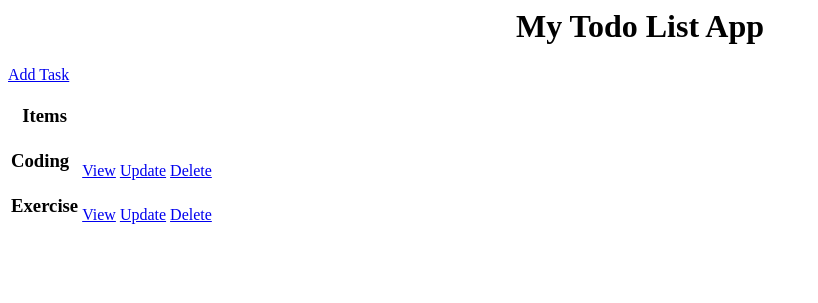
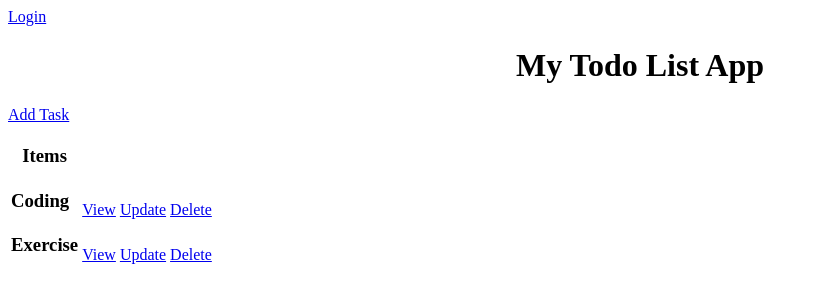
Before and after one commit to mohammed-saleek/Todo-List, a Django app: page / in a window 1280 px wide. Shown: the top 303 px of the page, without its empty margins (0-818 px from the left). Run offline with Django 3.2, Linux system fonts and the light colour scheme; data comes from the database, SQL or seed files in the repository; both versions use the stored data as it was after the commit.

Commit message:
Login and Logout

```diff
--- /dev/null
+++ b/task/templates/task/login.html
@@ -0,0 +1,6 @@
+<h1>Login</h1>
+<form method="post">
+  {% csrf_token %}
+  {{ form.as_p }}
+  <input type="submit" value="login">
+</form>
--- a/task/templates/task/task_list.html
+++ b/task/templates/task/task_list.html
@@ -1,3 +1,10 @@
+{% if request.user.is_authenticated %}
+  <p>{{request.user}}</p>
+  <a href="{% url 'logout' %}">Logout</a>
+{% else %}
+  <a href="{% url 'login' %}">Login</a>
+{% endif %}
+
 <center>
   <h1>My Todo List App</h1>
 </center>
--- a/task/urls.py
+++ b/task/urls.py
@@ -7,9 +7,13 @@ from django.urls import path
 #    path('', views.tasklist, name = 'task')]
 
 #Routes for Class Based View
-from . views import TaskList, TaskDetail, TaskCreate, TaskUpdate, TaskDelete
+from . views import TaskList, TaskDetail, TaskCreate, TaskUpdate, TaskDelete, CustomLoginView
+#Importing for user Logout
+from django.contrib.auth.views import LogoutView
 
 urlpatterns = [
+    path('login/', CustomLoginView.as_view(), name =  'login'),
+    path('logout/', LogoutView.as_view(next_page = 'login'), name =  'logout'),
     path('', TaskList.as_view(), name = 'tasks'),
     path('task/<int:pk>',TaskDetail.as_view(), name = 'task'),
     path('task-create/',TaskCreate.as_view(), name = 'task-create'),
--- a/task/views.py
+++ b/task/views.py
@@ -6,8 +6,12 @@ from django.shortcuts import render
 #For reverse_url
 from django.urls import reverse_lazy
 
+
+
 #For Class Based views
 
+#For Django Authentication
+from django.contrib.auth.views import LoginView
 #For listing all tasks
 from django.views.generic.list import ListView
 #For listing a Specific Task
@@ -29,6 +33,15 @@ from .models import Task
 #    return HttpResponse('To Do List')
 
 #Class based views
+
+#Class for Customer Authentication
+class CustomLoginView(LoginView):
+    template_name = 'task/login.html'
+    fields = '__all__'
+    redirect_authenticated_user = True
+
+    def get_success_url(self):
+        return reverse_lazy('tasks')
 
 #Class for listing all tasks
 class TaskList(ListView):
```
Also changed, not shown: db.sqlite3.
